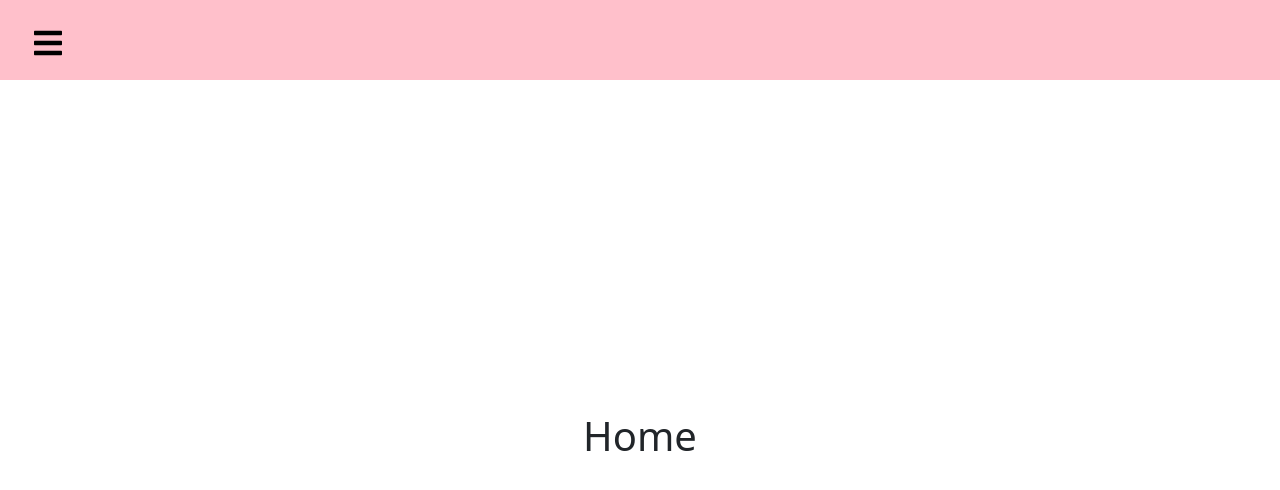
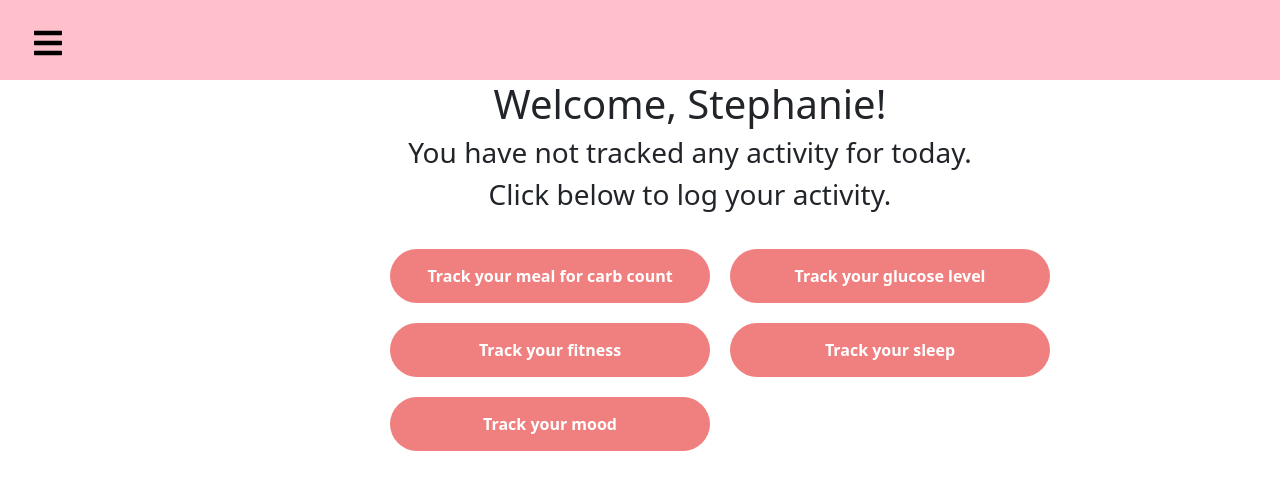
Before and after one commit to stephanie-chenn1/frontend-my-happy-glucose, a React (Create React App) app: page / in a window 1280 px wide. Shown: the top 490 px of the page. Built offline with nearby package versions, Linux system fonts and the light colour scheme.

Commit message:
added welcome message, summary and buttons for home page

```diff
--- a/src/App.css
+++ b/src/App.css
@@ -3,12 +3,11 @@ margin: 0;
 padding: 0;
 }
 
-.home,
+/* .home,
 .meals,
 .glucose {
     display: flex;
     height: 90vh;
-    align-items: center;
     justify-content: center;
     font-size: 3rem
-}
+} */
--- /dev/null
+++ b/src/components/DailySummary.js
@@ -0,0 +1,12 @@
+import React from "react";
+
+const Summary = () => {
+  return (
+    <div className="summary">
+      <h3>You have not tracked any activity for today.</h3>
+      <h3>Click below to log your activity.</h3>
+    </div>
+  );
+};
+
+export default Summary;
--- a/src/components/NavList.css
+++ b/src/components/NavList.css
@@ -42,7 +42,7 @@
 .nav-text a {
     text-decoration: none;
     color: black;
-    font-size: 18px;
+    font-size: 20px;
     width: 95%;
     height: 100%;
     display: flex;
--- /dev/null
+++ b/src/pages/Home.css
@@ -0,0 +1,31 @@
+.home {
+    text-align:center;
+    margin-left: 100px;
+}
+
+.button {
+    border-radius: 50px;
+    border: none;
+    cursor: pointer;
+    font-size: 16px;
+    font-weight: 700;
+    padding: 15px 20px;
+    background-color: lightcoral;
+    color: white;
+    margin-right: 20px;
+    margin-bottom: 20px;
+    width: 40%;
+}
+
+.btn-group{
+    height:50px;
+    width: 800px;
+    display: flex;
+    flex-wrap:wrap;
+    margin-left: 200px;
+    margin-top: 30px;
+}
+
+.btn-group button:hover {
+    background-color:lightsteelblue
+}
--- a/src/pages/Home.js
+++ b/src/pages/Home.js
@@ -1,9 +1,19 @@
 import React from "react";
+import "./Home.css";
+import Summary from "../components/DailySummary";
 
 function Home() {
   return (
     <div className="home">
-      <h1>Home</h1>
+      <h1>Welcome, Stephanie!</h1>
+      <Summary />
+      <div class="btn-group">
+        <button className="button">Track your meal for carb count</button>
+        <button className="button">Track your glucose level</button>
+        <button className="button">Track your fitness</button>
+        <button className="button">Track your sleep</button>
+        <button className="button">Track your mood</button>
+      </div>
     </div>
   );
 }
```
Also changed, not shown: src/components/Summary.js (deleted, +0 -14 lines), src/components/DailySummary.css (added), src/components/Summary.css (deleted).
